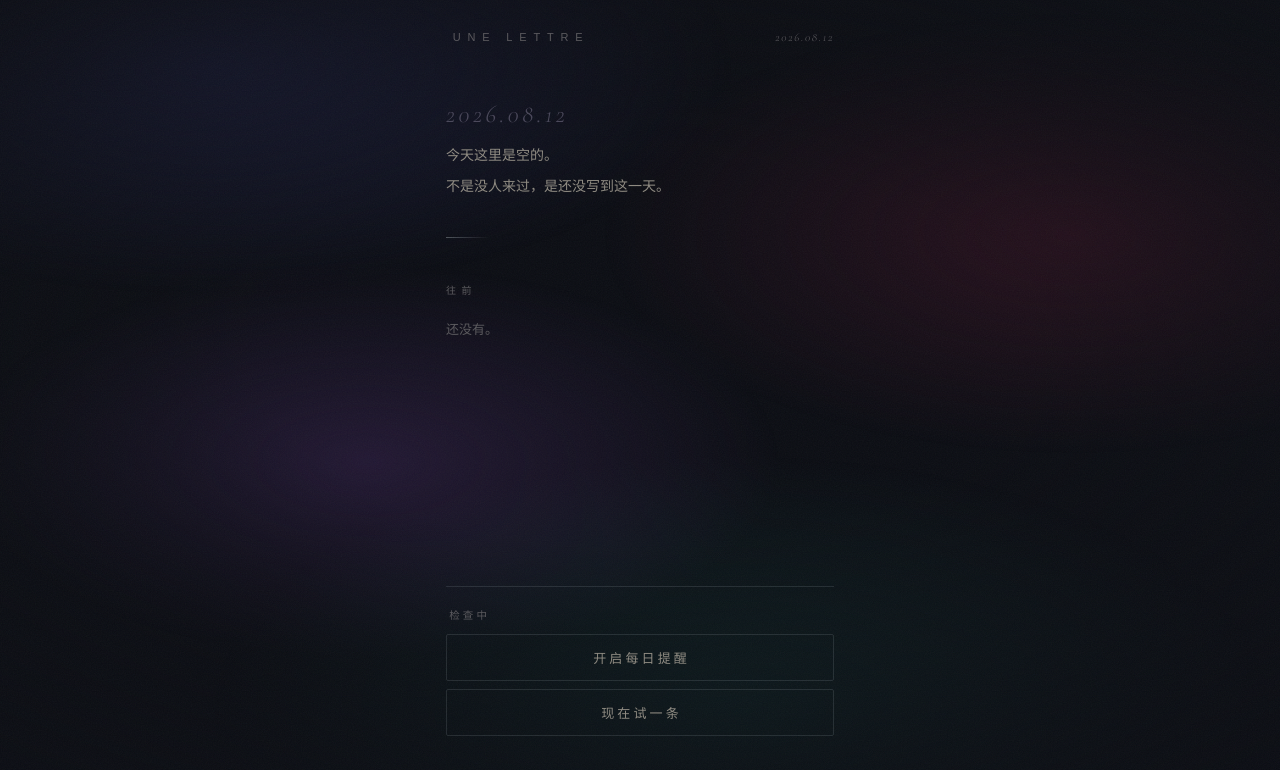
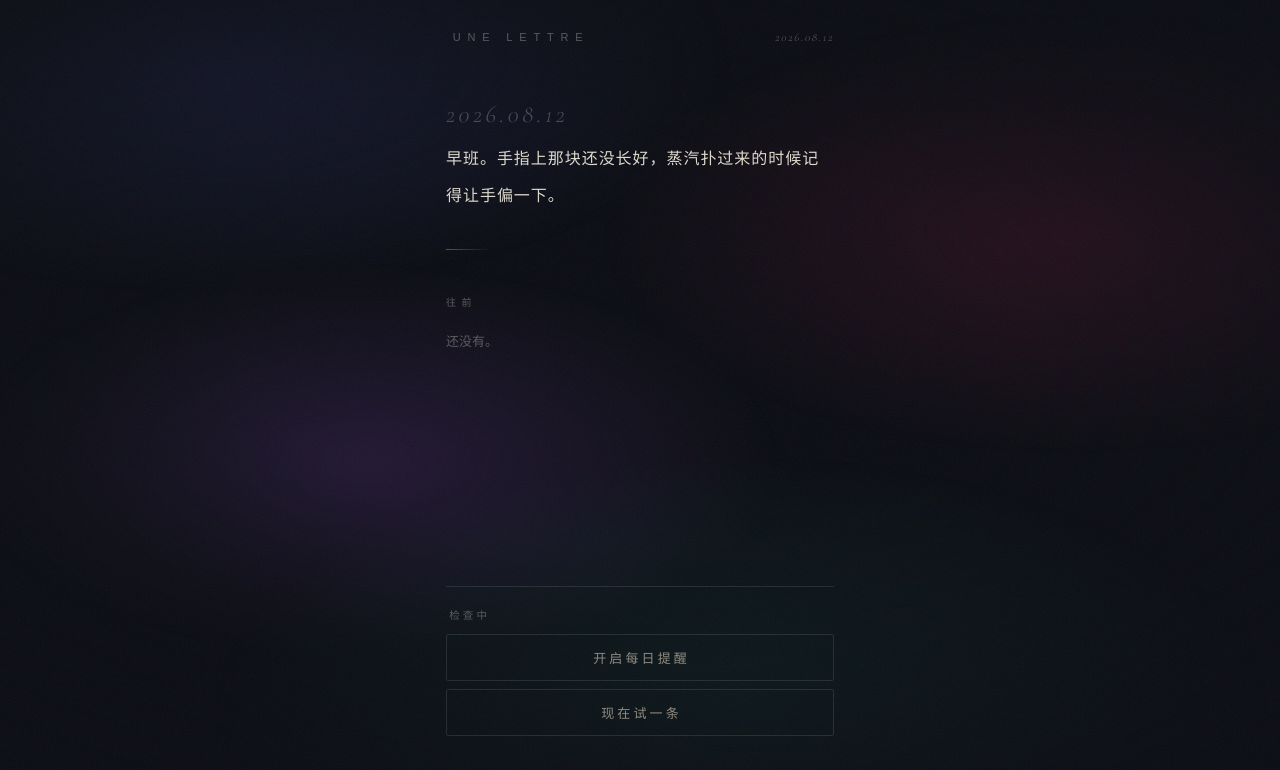
Before and after one commit to tina968168/-, a plain HTML site: page index.html in a window 1280 px wide. Drawn offline with Linux system fonts and the light colour scheme; a web font is replaced by a local one.

Commit message:
Add files via upload

```diff
--- a/index.html
+++ b/index.html
@@ -178,17 +178,21 @@ const parseKey = s => { const [y,m,d] = s.split('-').map(Number); return new Dat
    规则：按日期在列表里往下走，从 START_DATE 起第 N 天用第 N 条。
    用完了就停在最后一条之后 —— 显示兜底文案，不循环、不乱序。 */
 function pickFor(dateKey){
-  if(!window.MESSAGES || !MESSAGES.length) return null;
+  // 不管 messages.js 用 var / let / const 声明，这样都拿得到
+  const LIST  = (typeof MESSAGES  !== 'undefined') ? MESSAGES  : (window.MESSAGES  || []);
+  const START = (typeof START_DATE !== 'undefined') ? START_DATE : (window.START_DATE || dateKey);
+
+  if(!LIST.length) return null;
 
   // 优先：这条消息自己指定了日期
-  const exact = MESSAGES.find(m => m.date === dateKey);
+  const exact = LIST.find(m => m.date === dateKey);
   if(exact) return exact;
 
   // 否则按天数顺序取
-  const start = parseKey(window.START_DATE || dateKey);
+  const start = parseKey(START);
   const today = parseKey(dateKey);
   const days = Math.round((today - start) / 86400000);
-  const seq = MESSAGES.filter(m => !m.date);
+  const seq = LIST.filter(m => !m.date);
   if(days < 0 || days >= seq.length) return null;
   return seq[days];
 }
```
